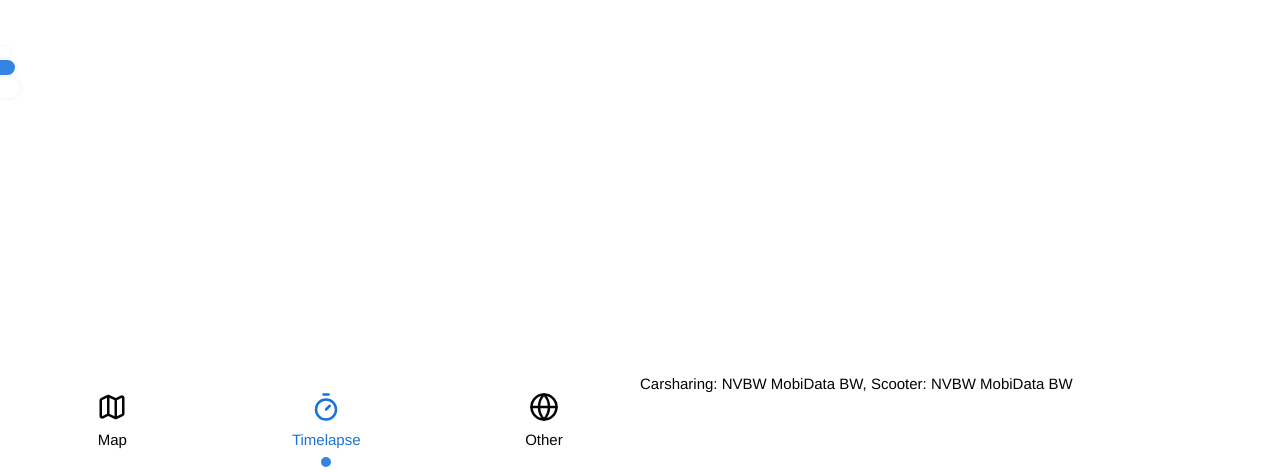
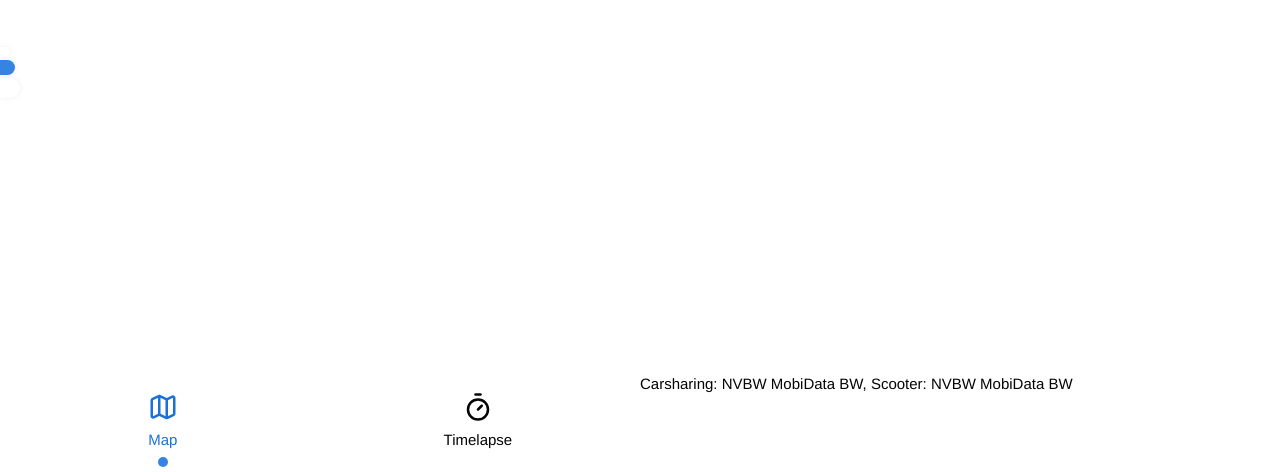
Before and after one commit to KASTEL-MobilityLab/ArtificialMetro, a Vue app: page / in a window 1280 px wide. Shown: the part 328-800 px from the top of the page. Built offline with nearby package versions, Linux system fonts and the light colour scheme.

Commit message:
Switch views manually

```diff
--- a/src/App.vue
+++ b/src/App.vue
@@ -1,17 +1,18 @@
 <script setup lang="ts">
-import { onMounted, ref } from 'vue'
+import { computed, onMounted, ref } from 'vue'
 import TimelapseView from './view/TimelapseView.vue'
 import FooterBar from './view/FooterBar.vue'
 import * as provider from './provider/provider'
 import ViewSwitcher from './view/ViewSwitcher.vue';
-import { GlobeIcon, MapIcon, TimerIcon } from 'lucide-vue-next';
+import { MapIcon, TimerIcon } from 'lucide-vue-next';
+import DebugView from './view/DebugView.vue';
 
 const views = [
-    { title: "Map", icon: MapIcon },
-    { title: "Timelapse", icon: TimerIcon },
-    { title: "Other", icon: GlobeIcon },
+    { title: "Map", icon: MapIcon, component: DebugView },
+    { title: "Timelapse", icon: TimerIcon, component: TimelapseView },
 ]
-const activeView = ref(1)
+const activeView = ref(0)
+const viewComponent = computed(() => views[activeView.value].component)
 
 onMounted(() => {
   provider.startCarsharingProvider()
@@ -22,12 +23,18 @@ onMounted(() => {
 <template>
   <FooterBar>
     <template #left>
-      <ViewSwitcher :views="views" :active="activeView"></ViewSwitcher>
+      <ViewSwitcher
+        :views="views"
+        :active="activeView"
+        @switch="view => activeView = view"
+        ></ViewSwitcher>
     </template>
   </FooterBar>
 
   <main>
-    <TimelapseView></TimelapseView>
+    <KeepAlive>
+      <component :is="viewComponent"></component>
+    </KeepAlive>
   </main>
 
 
--- a/src/view/FooterBar.vue
+++ b/src/view/FooterBar.vue
@@ -1,5 +1,4 @@
 <script setup lang="ts">
-
 </script>
 
 <template>
```
